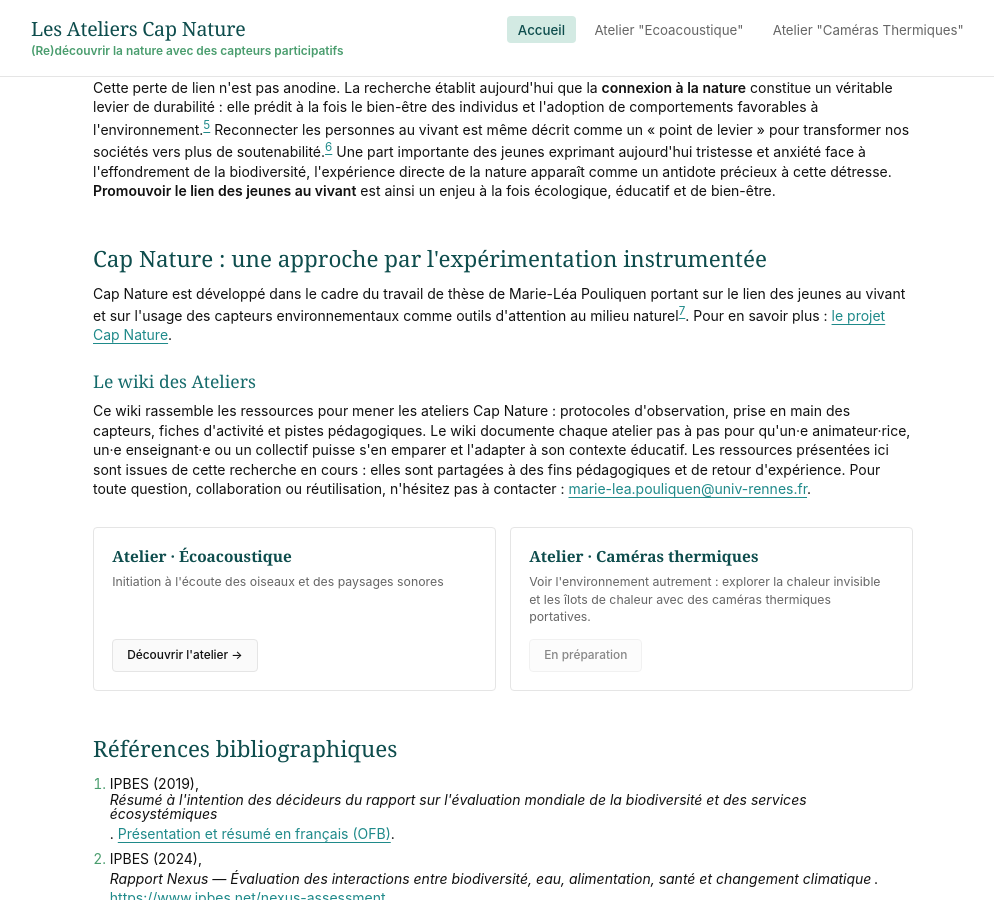
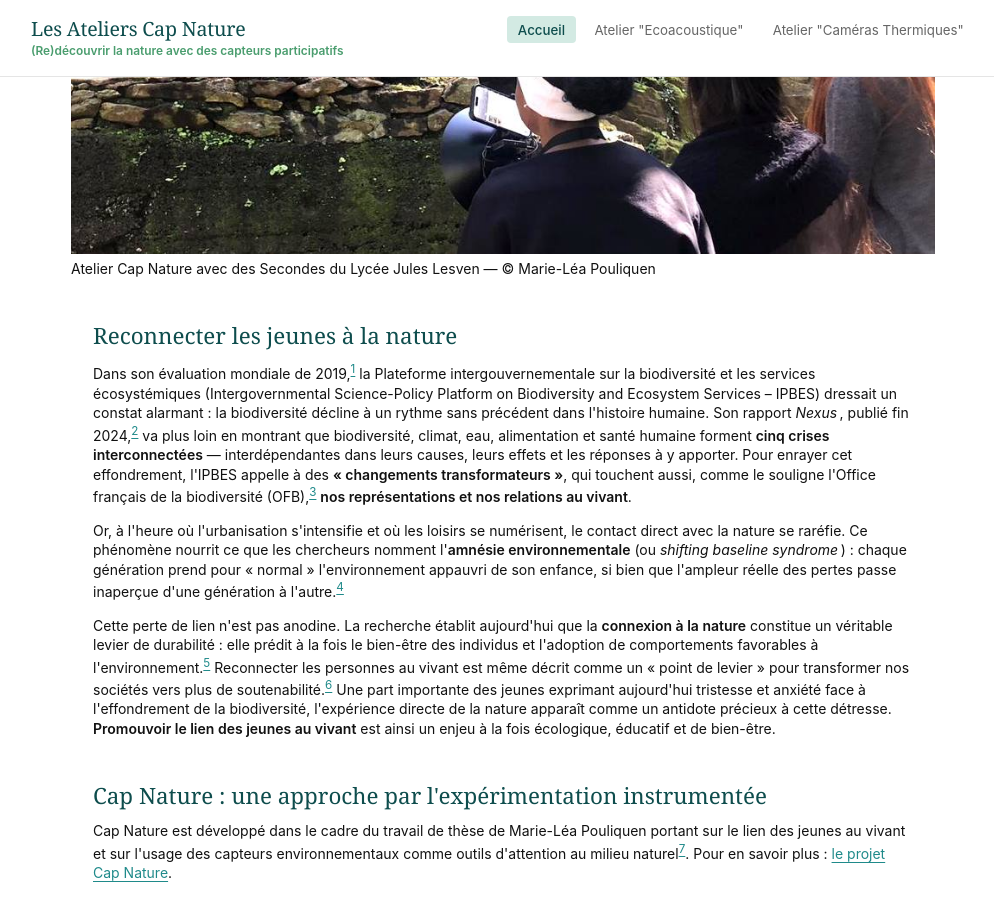
Before and after one commit to marieleapouliquen/wiki-cap-nature, a Jekyll site: the page built from index.md, in a window 1280 px wide and 900 px high, scrolled down 434 px. Shown: the whole window, without its empty margins (137-1131 px from the left). Built offline with Jekyll 4.4.1, drawn with Linux system fonts in a browser that asks for light colours.

Commit message:
Update index.md

```diff
--- a/index.md
+++ b/index.md
@@ -9,6 +9,13 @@ show_photo_credits: false
     <div class="page-content">
 
       <p class="page-lead"> <strong>Cap Nature</strong> est un dispositif d'ateliers participatifs qui invite les jeunes à renouer avec le vivant, en faisant des capteurs environnementaux des outils d'attention et de découverte du milieu naturel.</p>
+
+      <figure class="page-banner">
+        <img src="{{ '/assets/img/atelier-paroi-rocheuse.jpg' | relative_url }}"
+             alt="Atelier Cap Nature avec des Secondes du Lycée Jules Lesven"
+             class="page-banner-img">
+        <figcaption class="page-banner-credit">Atelier Cap Nature avec des Secondes du Lycée Jules Lesven — © Marie-Léa Pouliquen</figcaption>
+      </figure>
 
       <section class="content">
       <h2>Reconnecter les jeunes à la nature</h2>
```
